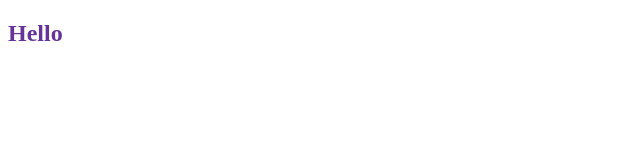
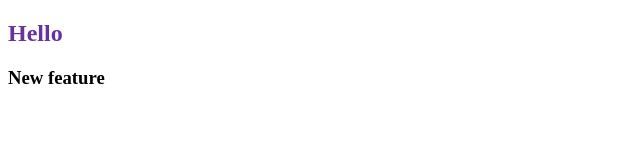
Before and after one commit to preksha3005/sample1, a plain HTML site: page index.html in a window 1280 px wide. Shown: the whole page, without its empty margins (0-640 px from the left). Drawn offline with Linux system fonts and the light colour scheme.

Commit message:
new feature

```diff
--- a/index.html
+++ b/index.html
@@ -8,5 +8,6 @@
 </head>
 <body>
     <h2>Hello</h2>
+    <h3>New feature</h3>
 </body>
 </html>
```
